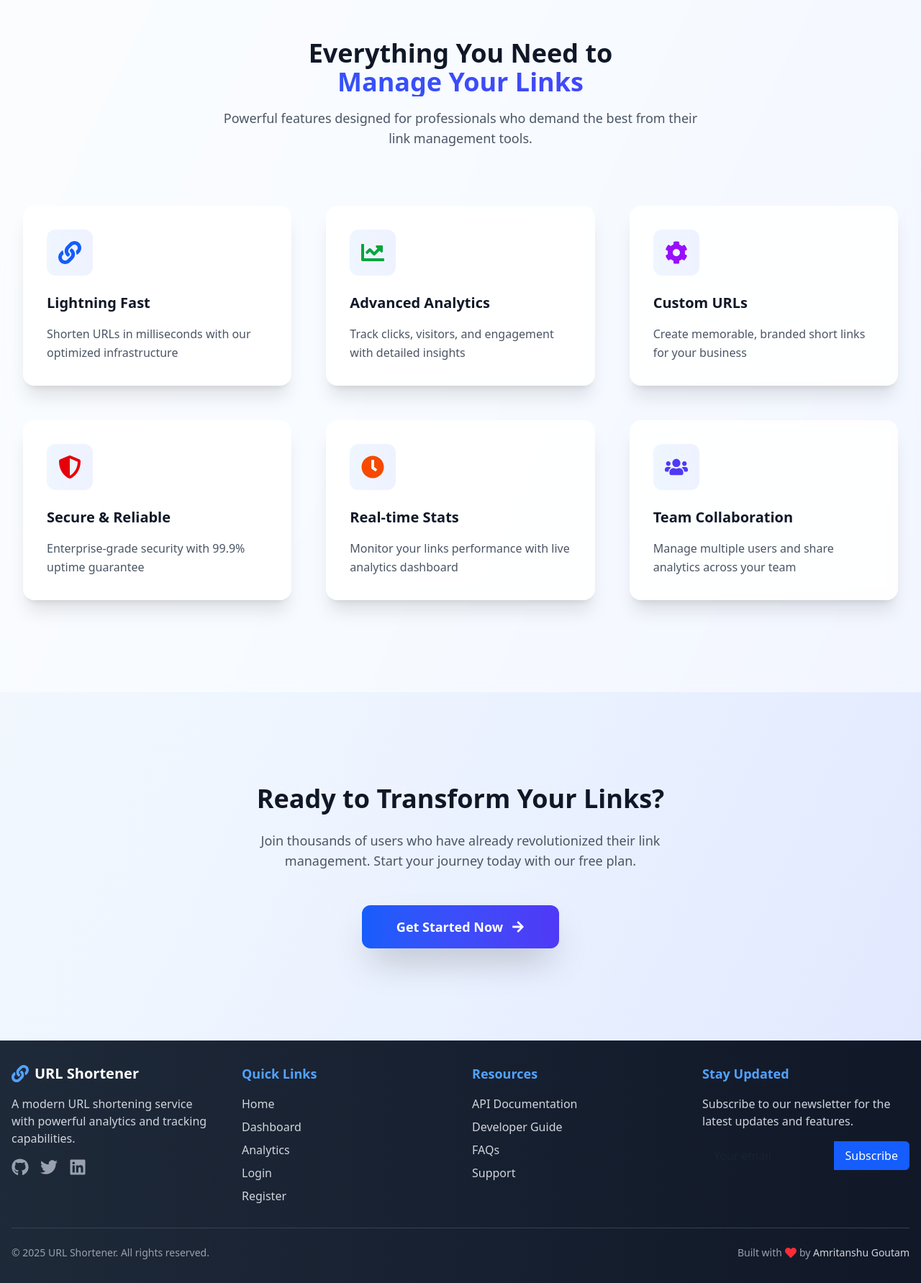
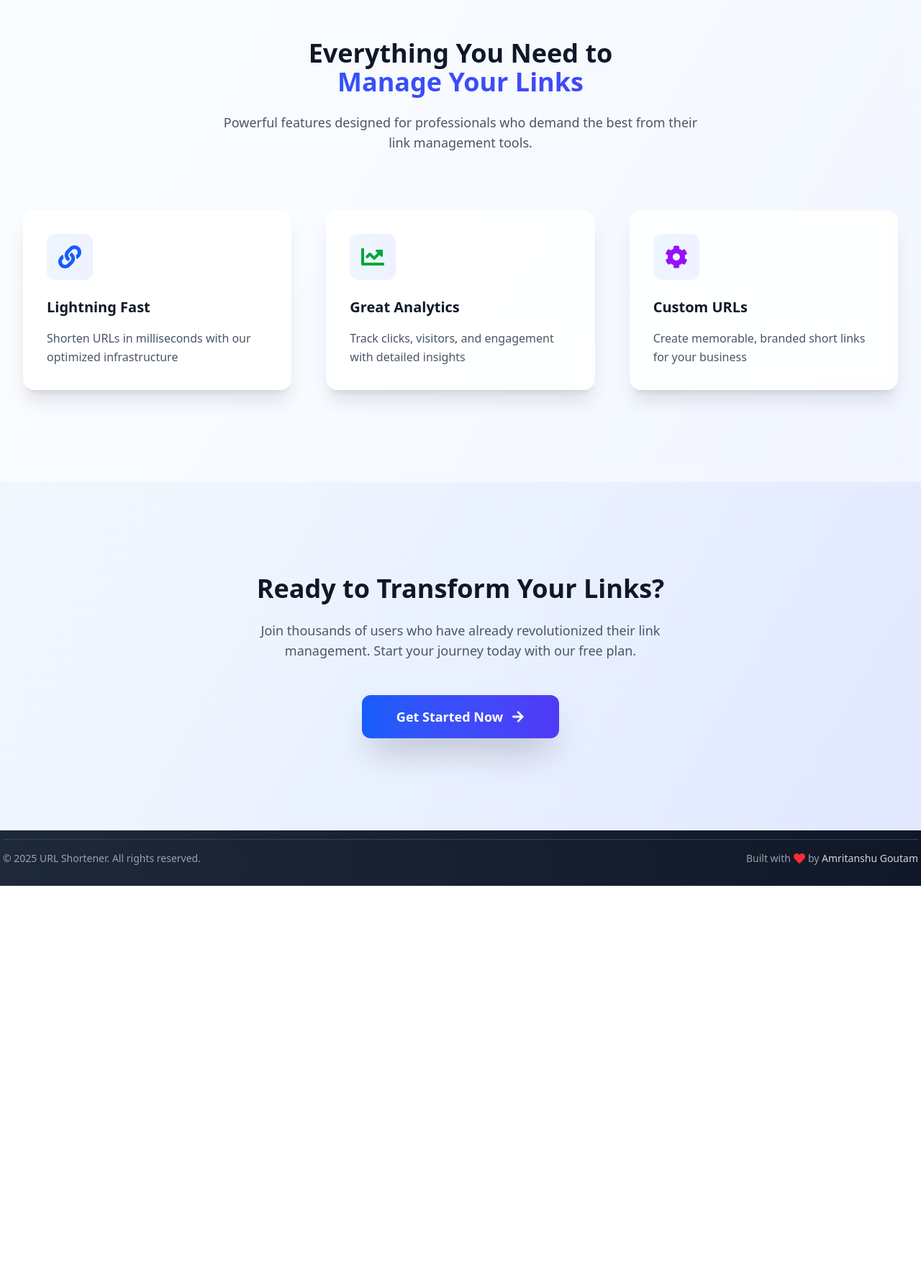
Before and after one commit to bhutuklearning/Basic-URL-Shortener, a React (Vite) app in the folder frontend/: page / in a window 1280 px wide. Shown: the part 929-2712 px from the top of the page at 72% size. After the commit the page ends 2160 px from the top, so only its background shows below. Built offline with nearby package versions, Linux system fonts and the light colour scheme.

Commit message:
Landing page bug fixed

```diff
--- a/frontend/src/pages/LandingPage.jsx
+++ b/frontend/src/pages/LandingPage.jsx
@@ -2,9 +2,11 @@ import React, { useState, useEffect } from 'react';
 import { Link } from 'react-router-dom';
 import { FaLink, FaChartLine, FaCog, FaArrowRight, FaStar, FaUsers, FaRocket, FaShieldAlt, FaClock } from 'react-icons/fa';
 import { FaGithub, FaTwitter, FaLinkedin, FaHeart, FaCode } from 'react-icons/fa';
+
 const LandingPage = () => {
   const [isVisible, setIsVisible] = useState(false);
   const [mousePosition, setMousePosition] = useState({ x: 0, y: 0 });
+  const [isMenuOpen, setIsMenuOpen] = useState(false);
 
   const currentYear = new Date().getFullYear();
 
@@ -25,38 +27,25 @@ const LandingPage = () => {
       title: "Lightning Fast",
       description: "Shorten URLs in milliseconds with our optimized infrastructure"
     },
+
     {
       icon: <FaChartLine className="h-8 w-8 text-green-600" />,
-      title: "Advanced Analytics",
+      title: "Great Analytics",
       description: "Track clicks, visitors, and engagement with detailed insights"
     },
+
     {
       icon: <FaCog className="h-8 w-8 text-purple-600" />,
       title: "Custom URLs",
       description: "Create memorable, branded short links for your business"
     },
-    {
-      icon: <FaShieldAlt className="h-8 w-8 text-red-600" />,
-      title: "Secure & Reliable",
-      description: "Enterprise-grade security with 99.9% uptime guarantee"
-    },
-    {
-      icon: <FaClock className="h-8 w-8 text-orange-600" />,
-      title: "Real-time Stats",
-      description: "Monitor your links performance with live analytics dashboard"
-    },
-    {
-      icon: <FaUsers className="h-8 w-8 text-indigo-600" />,
-      title: "Team Collaboration",
-      description: "Manage multiple users and share analytics across your team"
-    }
   ];
 
   const stats = [
-    { number: "10M+", label: "URLs Shortened" },
-    { number: "50M+", label: "Clicks Tracked" },
-    { number: "99.9%", label: "Uptime" },
-    { number: "50K+", label: "Happy Users" }
+    { number: "10K+", label: "URLs Shortened" },
+    { number: "8K+", label: "Clicks Tracked" },
+    { number: "90.5%", label: "Uptime" },
+    { number: "1K+", label: "Happy Users" }
   ];
 
   return (
@@ -80,37 +69,66 @@ const LandingPage = () => {
       </div>
 
       {/* Navigation */}
-      <nav className="relative z-10 bg-white/80 backdrop-blur-md border-b border-gray-200/50">
+      <nav className="relative z-20 bg-white/80 backdrop-blur-lg border-b border-gray-200/60 shadow-sm">
         <div className="max-w-7xl mx-auto px-4 sm:px-6 lg:px-8">
           <div className="flex justify-between items-center h-16 lg:h-20">
-            <div className="flex items-center space-x-3">
-              <Link to="/home" className="flex items-center space-x-2">
-                <FaLink className="h-8 w-8 text-blue-600" />
-                <span className="text-xl font-bold text-gray-900">
-                  URL Shortener
-                </span>
+
+            {/* Logo */}
+            <Link to="/home" className="flex items-center space-x-2 font-bold text-xl text-gray-900">
+              <FaLink className="h-7 w-7 text-blue-600" />
+              <span>URL Shortener</span>
+            </Link>
+
+            {/* Desktop Menu */}
+            <div className="hidden md:flex items-center space-x-8">
+              <Link to="/login" className="text-gray-600 hover:text-blue-600 transition">Sign In</Link>
+              <Link to="/register" className="bg-linear-to-r from-blue-600 to-indigo-600 text-white px-6 py-2 rounded-lg shadow-md hover:shadow-lg hover:scale-105 transition">
+                Get Started Free
               </Link>
             </div>
-            <div className="hidden md:flex items-center space-x-8">
-              <Link to="/login" className="text-gray-600 hover:text-blue-600 font-medium transition-colors">
+
+            {/* Mobile Menu Button */}
+            <button
+              onClick={() => setIsMenuOpen(!isMenuOpen)}
+              className="md:hidden text-gray-700 hover:text-blue-600 transition"
+            >
+              {isMenuOpen ? (
+                <svg className="h-7 w-7" fill="none" viewBox="0 0 24 24" stroke="currentColor">
+                  <path strokeLinecap="round" strokeLinejoin="round" strokeWidth="2" d="M6 18L18 6M6 6l12 12" />
+                </svg>
+              ) : (
+                <svg className="h-7 w-7" fill="none" viewBox="0 0 24 24" stroke="currentColor">
+                  <path strokeLinecap="round" strokeLinejoin="round" strokeWidth="2" d="M4 6h16M4 12h16M4 18h16" />
+                </svg>
+              )}
+            </button>
+          </div>
+        </div>
+
+        {/* Mobile Dropdown Menu */}
+        {isMenuOpen && (
+          <div className="md:hidden bg-white/95 backdrop-blur-lg border-t border-gray-200 shadow-lg">
+            <div className="px-6 py-6 flex flex-col items-center space-y-5 text-center">
+
+              <Link
+                to="/login"
+                onClick={() => setIsMenuOpen(false)}
+                className="text-gray-800 text-lg font-medium hover:text-blue-600 transition"
+              >
                 Sign In
               </Link>
+
               <Link
                 to="/register"
-                className="bg-linear-to-r from-blue-600 to-indigo-600 hover:from-blue-700 hover:to-indigo-700 text-white px-6 py-2 rounded-lg font-medium transition-all duration-300 shadow-lg hover:shadow-xl"
+                onClick={() => setIsMenuOpen(false)}
+                className="w-full bg-linear-to-r from-blue-600 to-indigo-600 text-white py-3 rounded-lg text-base font-semibold shadow-md hover:shadow-xl hover:scale-[1.03] transition-all duration-300"
               >
                 Get Started Free
               </Link>
-            </div>
-            <div className="md:hidden">
-              <button className="text-gray-600 hover:text-blue-600">
-                <svg className="h-6 w-6" fill="none" viewBox="0 0 24 24" stroke="currentColor">
-                  <path strokeLinecap="round" strokeLinejoin="round" strokeWidth={2} d="M4 6h16M4 12h16M4 18h16" />
-                </svg>
-              </button>
+
             </div>
           </div>
-        </div>
+        )}
       </nav>
 
       {/* Hero Section */}
@@ -166,7 +184,7 @@ const LandingPage = () => {
           <div className="text-center mb-16 lg:mb-20">
             <h2 className="text-3xl lg:text-4xl font-bold text-gray-900 mb-4">
               Everything You Need to
-              <span className="bg-linear-to-r from-blue-600 to-indigo-600 bg-clip-text text-transparent block">
+              <span className="bg-linear-to-r from-blue-600 to-indigo-600 bg-clip-text text-transparent block mb-3 pb-1.5">
                 Manage Your Links
               </span>
             </h2>
@@ -185,8 +203,8 @@ const LandingPage = () => {
                 <div className="bg-linear-to-r from-blue-50 to-indigo-50 w-16 h-16 rounded-xl flex items-center justify-center mb-6 group-hover:scale-110 transition-transform">
                   {feature.icon}
                 </div>
-                <h3 className="text-xl font-bold text-gray-900 mb-4">{feature.title}</h3>
-                <p className="text-gray-600 leading-relaxed">{feature.description}</p>
+                <div><h3 className="text-xl font-bold text-gray-900 mb-4">{feature.title}</h3></div>
+                <div><p className="text-gray-600 leading-relaxed">{feature.description}</p></div>
               </div>
             ))}
           </div>
@@ -217,92 +235,8 @@ const LandingPage = () => {
 
       {/* Footer */}
       <footer className="bg-linear-to-r from-gray-800 to-gray-900 text-white">
-        <div className="max-w-7xl mx-auto px-4 py-8">
-          <div className="grid grid-cols-1 md:grid-cols-4 gap-8">
-            {/* Logo and Description */}
-            <div className="col-span-1 md:col-span-1">
-              <div className="flex items-center mb-4">
-                <FaLink className="h-6 w-6 text-blue-400 mr-2" />
-                <span className="text-xl font-bold">URL Shortener</span>
-              </div>
-              <p className="text-gray-300 mb-4">
-                A modern URL shortening service with powerful analytics and tracking capabilities.
-              </p>
-              <div className="flex space-x-4">
-                <a href="https://github.com/bhutuklearning" target="_blank" rel="noopener noreferrer" className="text-gray-400 hover:text-white transition-colors">
-                  <FaGithub className="h-6 w-6" />
-                </a>
-                <a href="https://x.com/Amritanshutwt" target="_blank" rel="noopener noreferrer" className="text-gray-400 hover:text-white transition-colors">
-                  <FaTwitter className="h-6 w-6" />
-                </a>
-                <a href="https://www.linkedin.com/in/amritanshu-goutam/" target="_blank" rel="noopener noreferrer" className="text-gray-400 hover:text-white transition-colors">
-                  <FaLinkedin className="h-6 w-6" />
-                </a>
-              </div>
-            </div>
-
-            {/* Quick Links */}
-            <div className="col-span-1">
-              <h3 className="text-lg font-semibold mb-4 text-blue-400">Quick Links</h3>
-              <ul className="space-y-2">
-                <li>
-                  <Link to="/" className="text-gray-300 hover:text-white transition-colors">Home</Link>
-                </li>
-                <li>
-                  <Link to="/dashboard" className="text-gray-300 hover:text-white transition-colors">Dashboard</Link>
-                </li>
-                <li>
-                  <Link to="/analytics" className="text-gray-300 hover:text-white transition-colors">Analytics</Link>
-                </li>
-                <li>
-                  <Link to="/login" className="text-gray-300 hover:text-white transition-colors">Login</Link>
-                </li>
-                <li>
-                  <Link to="/register" className="text-gray-300 hover:text-white transition-colors">Register</Link>
-                </li>
-              </ul>
-            </div>
-
-            {/* Resources */}
-            <div className="col-span-1">
-              <h3 className="text-lg font-semibold mb-4 text-blue-400">Resources</h3>
-              <ul className="space-y-2">
-                <li>
-                  <a href="#" className="text-gray-300 hover:text-white transition-colors">API Documentation</a>
-                </li>
-                <li>
-                  <a href="#" className="text-gray-300 hover:text-white transition-colors">Developer Guide</a>
-                </li>
-                <li>
-                  <a href="#" className="text-gray-300 hover:text-white transition-colors">FAQs</a>
-                </li>
-                <li>
-                  <a href="#" className="text-gray-300 hover:text-white transition-colors">Support</a>
-                </li>
-              </ul>
-            </div>
-
-            {/* Newsletter */}
-            <div className="col-span-1">
-              <h3 className="text-lg font-semibold mb-4 text-blue-400">Stay Updated</h3>
-              <p className="text-gray-300 mb-4">Subscribe to our newsletter for the latest updates and features.</p>
-              <form className="flex">
-                <input
-                  type="email"
-                  placeholder="Your email"
-                  className="px-4 py-2 w-full rounded-l-md focus:outline-none focus:ring-2 focus:ring-blue-500 text-gray-800"
-                />
-                <button
-                  type="submit"
-                  className="bg-blue-600 hover:bg-blue-700 px-4 py-2 rounded-r-md transition-colors"
-                >
-                  Subscribe
-                </button>
-              </form>
-            </div>
-          </div>
-
-          <div className="border-t border-gray-700 mt-8 pt-6 flex flex-col md:flex-row justify-between items-center">
+        <div className="max-w-7xl mx-auto px-1 py-1">
+          <div className="border-t border-gray-700 mt-2 pt-4 mb-2 pb-4 flex flex-col md:flex-row justify-between items-center">
             <p className="text-gray-400 text-sm">
               © {currentYear} URL Shortener. All rights reserved.
             </p>
@@ -310,7 +244,6 @@ const LandingPage = () => {
               <span>Built with</span>
               <FaHeart className="h-4 w-4 text-red-500 mx-1" />
               <span>by <Link to="https://www.linkedin.com/in/amritanshu-goutam/" className="text-gray-300 hover:text-white transition-colors">Amritanshu Goutam</Link></span>
-
             </div>
           </div>
         </div>
@@ -320,3 +253,177 @@ const LandingPage = () => {
 };
 
 export default LandingPage;
+
+
+
+
+
+
+
+
+
+
+
+
+
+// import React, { useState, useEffect } from 'react';
+// import { Link } from 'react-router-dom';
+// import { FaLink, FaChartLine, FaCog, FaArrowRight, FaRocket, FaClock, FaGithub, FaTwitter, FaLinkedin, FaHeart } from 'react-icons/fa';
+
+// const LandingPage = () => {
+//   const [isVisible, setIsVisible] = useState(false);
+//   const [mousePosition, setMousePosition] = useState({ x: 0, y: 0 });
+//   const [isMenuOpen, setIsMenuOpen] = useState(false);
+
+//   const currentYear = new Date().getFullYear();
+
+//   useEffect(() => {
+//     setIsVisible(true);
+
+//     const handleMouseMove = (e) => {
+//       setMousePosition({ x: e.clientX, y: e.clientY });
+//     };
+
+//     window.addEventListener('mousemove', handleMouseMove);
+//     return () => window.removeEventListener('mousemove', handleMouseMove);
+//   }, []);
+
+//   const features = [
+//     { icon: <FaLink className="h-8 w-8 text-blue-600" />, title: "Lightning Fast", description: "Shorten URLs in milliseconds with our optimized infrastructure" },
+//     { icon: <FaChartLine className="h-8 w-8 text-green-600" />, title: "Great Analytics", description: "Track clicks, visitors, and engagement with detailed insights" },
+//     { icon: <FaCog className="h-8 w-8 text-purple-600" />, title: "Custom URLs", description: "Create memorable, branded short links for your business" },
+//     { icon: <FaClock className="h-8 w-8 text-orange-600" />, title: "Check Stats", description: "Monitor your links performance with live analytics dashboard" },
+//   ];
+
+//   const stats = [
+//     { number: "10M+", label: "URLs Shortened" },
+//     { number: "50M+", label: "Clicks Tracked" },
+//     { number: "99.9%", label: "Uptime" },
+//     { number: "50K+", label: "Happy Users" }
+//   ];
+
+//   return (
+//     <div className="min-h-screen bg-linear-to-br from-slate-50 via-blue-50 to-indigo-100 overflow-hidden relative">
+
+//       {/* Animated Floating Background */}
+//       <div className="fixed inset-0 pointer-events-none">
+//         <div
+//           className="absolute w-[450px] h-[450px] bg-blue-300/30 rounded-full blur-3xl animate-[float_18s_ease-in-out_infinite]"
+//           style={{ left: `${mousePosition.x * 0.04}px`, top: `${mousePosition.y * 0.04}px` }}
+//         />
+//         <div
+//           className="absolute w-[450px] h-[450px] bg-purple-300/30 rounded-full blur-3xl animate-[float_22s_ease-in-out_infinite]"
+//           style={{ right: `${mousePosition.x * 0.03}px`, bottom: `${mousePosition.y * 0.03}px` }}
+//         />
+//       </div>
+
+//       {/* NAVIGATION */}
+//       <nav className="relative z-30 bg-white/80 backdrop-blur-xl border-b border-gray-200/60 shadow-sm">
+//         <div className="max-w-7xl mx-auto px-4 sm:px-6 lg:px-8">
+//           <div className="flex justify-between items-center h-16 lg:h-20">
+
+//             <Link to="/home" className="flex items-center space-x-2 font-bold text-xl text-gray-900">
+//               <FaLink className="h-7 w-7 text-blue-600" />
+//               <span>URL Shortener</span>
+//             </Link>
+
+//             <div className="hidden md:flex items-center space-x-8">
+//               <Link to="/login" className="text-gray-600 hover:text-blue-600 transition">Sign In</Link>
+//               <Link to="/register" className="bg-linear-to-r from-blue-600 to-indigo-600 text-white px-6 py-2 rounded-lg shadow-md hover:shadow-lg hover:-translate-y-0.5 transition-all">
+//                 Get Started Free
+//               </Link>
+//             </div>
+
+//             <button onClick={() => setIsMenuOpen(!isMenuOpen)} className="md:hidden text-gray-700 hover:text-blue-600 transition">
+//               {isMenuOpen ? (
+//                 <svg className="h-7 w-7" fill="none" viewBox="0 0 24 24" stroke="currentColor">
+//                   <path strokeLinecap="round" strokeLinejoin="round" strokeWidth="2" d="M6 18L18 6M6 6l12 12" />
+//                 </svg>
+//               ) : (
+//                 <svg className="h-7 w-7" fill="none" viewBox="0 0 24 24" stroke="currentColor">
+//                   <path strokeLinecap="round" strokeLinejoin="round" strokeWidth="2" d="M4 6h16M4 12h16M4 18h16" />
+//                 </svg>
+//               )}
+//             </button>
+//           </div>
+//         </div>
+
+//         {/* Mobile Dropdown Menu */}
+//         {isMenuOpen && (
+//           <div className="md:hidden bg-white/95 backdrop-blur-xl border-t border-gray-200 shadow-lg animate-fadeSlideDown">
+//             <div className="px-6 py-6 flex flex-col items-center space-y-5 text-center">
+//               <Link to="/login" onClick={() => setIsMenuOpen(false)} className="text-gray-800 text-lg font-medium hover:text-blue-600 transition">Sign In</Link>
+//               <Link to="/register" onClick={() => setIsMenuOpen(false)} className="w-full bg-linear-to-r from-blue-600 to-indigo-600 text-white py-3 rounded-lg font-semibold shadow-md hover:shadow-xl hover:scale-[1.03] transition-all">
+//                 Get Started Free
+//               </Link>
+//             </div>
+//           </div>
+//         )}
+//       </nav>
+
+//       {/* HERO SECTION */}
+//       <section className="relative z-20 pt-20 lg:pt-28 text-center transition-all duration-1000">
+//         <div className={`max-w-4xl mx-auto px-6 ${isVisible ? 'opacity-100 scale-100' : 'opacity-0 scale-95'} transition-all duration-1000`}>
+//           <h1 className="text-4xl lg:text-6xl font-extrabold text-gray-900 mb-6 leading-tight">
+//             Shorten Your Links,
+//             <span className="bg-linear-to-r from-blue-600 to-indigo-600 bg-clip-text text-transparent block">Expand Your Reach</span>
+//           </h1>
+
+//           <p className="text-gray-600 text-lg max-w-2xl mx-auto mb-10">Transform long URLs into clean, shareable links with branding, analytics, and real-time insights.</p>
+
+//           <div className="flex flex-col sm:flex-row gap-4 justify-center">
+//             <Link to="/register" className="bg-linear-to-r from-blue-600 to-indigo-600 text-white px-8 py-4 rounded-xl shadow-xl hover:shadow-blue-500/30 hover:scale-105 flex items-center space-x-2 transition-all">
+//               <span>Start For Free</span>
+//               <FaArrowRight />
+//             </Link>
+//             <Link to="/login" className="bg-white border border-blue-200 text-blue-600 px-8 py-4 rounded-xl shadow-xl hover:shadow-2xl hover:scale-105 flex items-center space-x-2 transition-all">
+//               <span>Explore Demo</span>
+//               <FaRocket />
+//             </Link>
+//           </div>
+//         </div>
+//       </section>
+
+//       {/* STATS */}
+//       <div className="grid grid-cols-2 lg:grid-cols-4 gap-8 max-w-5xl mx-auto mt-20 text-center animate-fadeUp delay-500">
+//         {stats.map((stat, i) => (
+//           <div key={i}>
+//             <div className="text-3xl font-bold text-gray-900">{stat.number}</div>
+//             <div className="text-gray-600 text-sm">{stat.label}</div>
+//           </div>
+//         ))}
+//       </div>
+
+//       {/* FEATURES */}
+//       <section className="mt-28 bg-white/70 backdrop-blur-xl py-20">
+//         <div className="max-w-7xl mx-auto grid grid-cols-1 md:grid-cols-2 lg:grid-cols-3 gap-10 px-6">
+//           {features.map((f, i) => (
+//             <div key={i} className="bg-white/80 p-8 rounded-2xl shadow-xl border backdrop-blur-sm hover:-translate-y-2 hover:shadow-2xl transition-all animate-fadeUp"
+//               style={{ animationDelay: `${i * 120}ms` }}>
+//               <div className="w-16 h-16 flex items-center justify-center rounded-xl bg-linear-to-r from-blue-50 to-indigo-50 mb-6">
+//                 {f.icon}
+//               </div>
+//               <h3 className="text-xl font-bold mb-2">{f.title}</h3>
+//               <p className="text-gray-600">{f.description}</p>
+//             </div>
+//           ))}
+//         </div>
+//       </section>
+
+//       {/* CTA */}
+//       <section className="text-center py-24">
+//         <h2 className="text-3xl lg:text-4xl font-bold text-gray-900 mb-6">Ready to Transform Your Links?</h2>
+//         <Link to="/register" className="inline-flex bg-linear-to-r from-blue-600 to-indigo-600 px-10 py-4 rounded-xl text-white font-semibold shadow-xl hover:scale-105 hover:shadow-blue-500/30 transition-all">
+//           Get Started Now <FaArrowRight className="ml-2" />
+//         </Link>
+//       </section>
+
+//       {/* FOOTER */}
+//       <footer className="bg-linear-to-r from-gray-800 to-gray-900 text-white py-10 text-center">
+//         <p className="text-gray-400 text-sm">© {currentYear} URL Shortener • Built with <FaHeart className="text-red-500 inline" /> by Amritanshu Goutam</p>
+//       </footer>
+//     </div>
+//   );
+// };
+
+// export default LandingPage;
```
